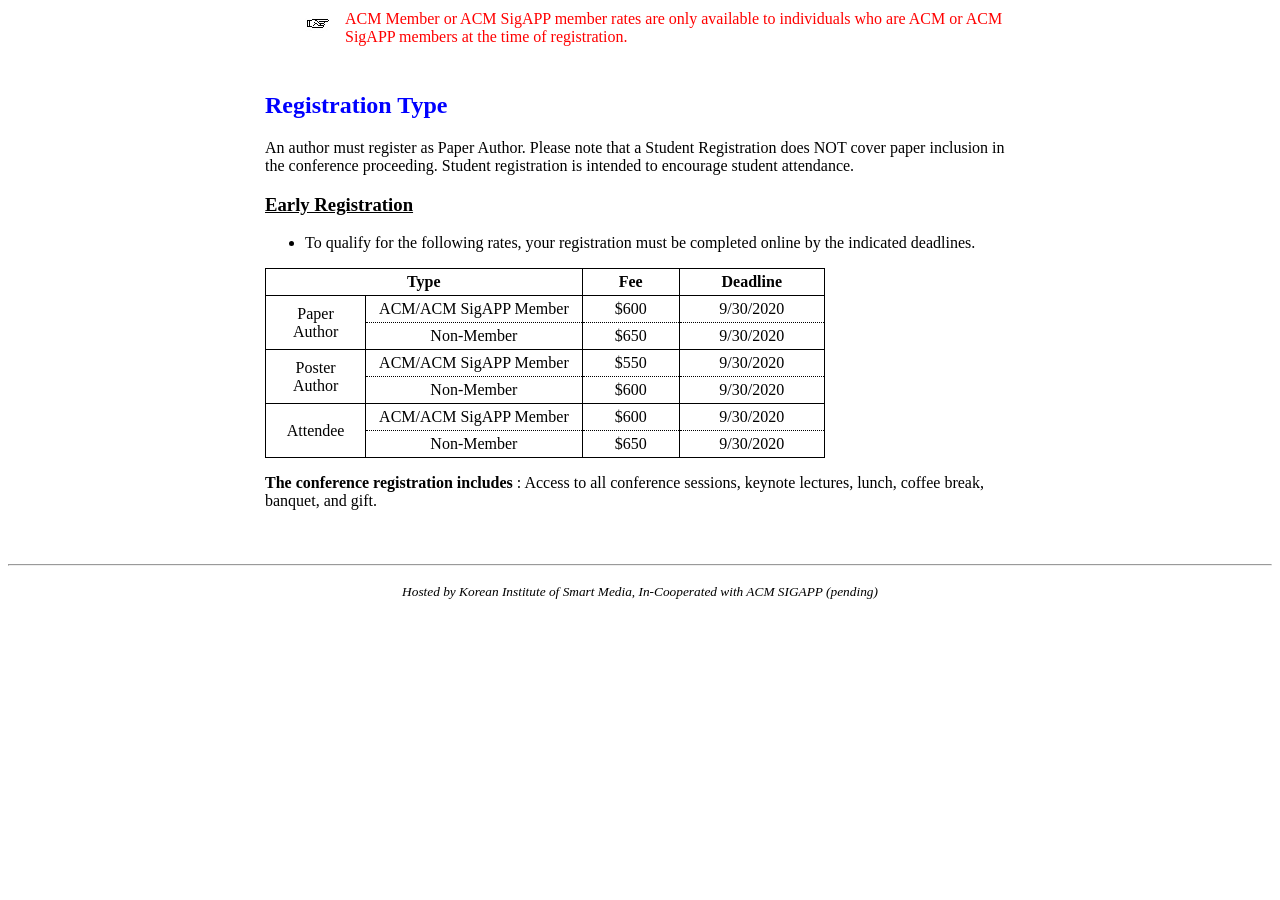
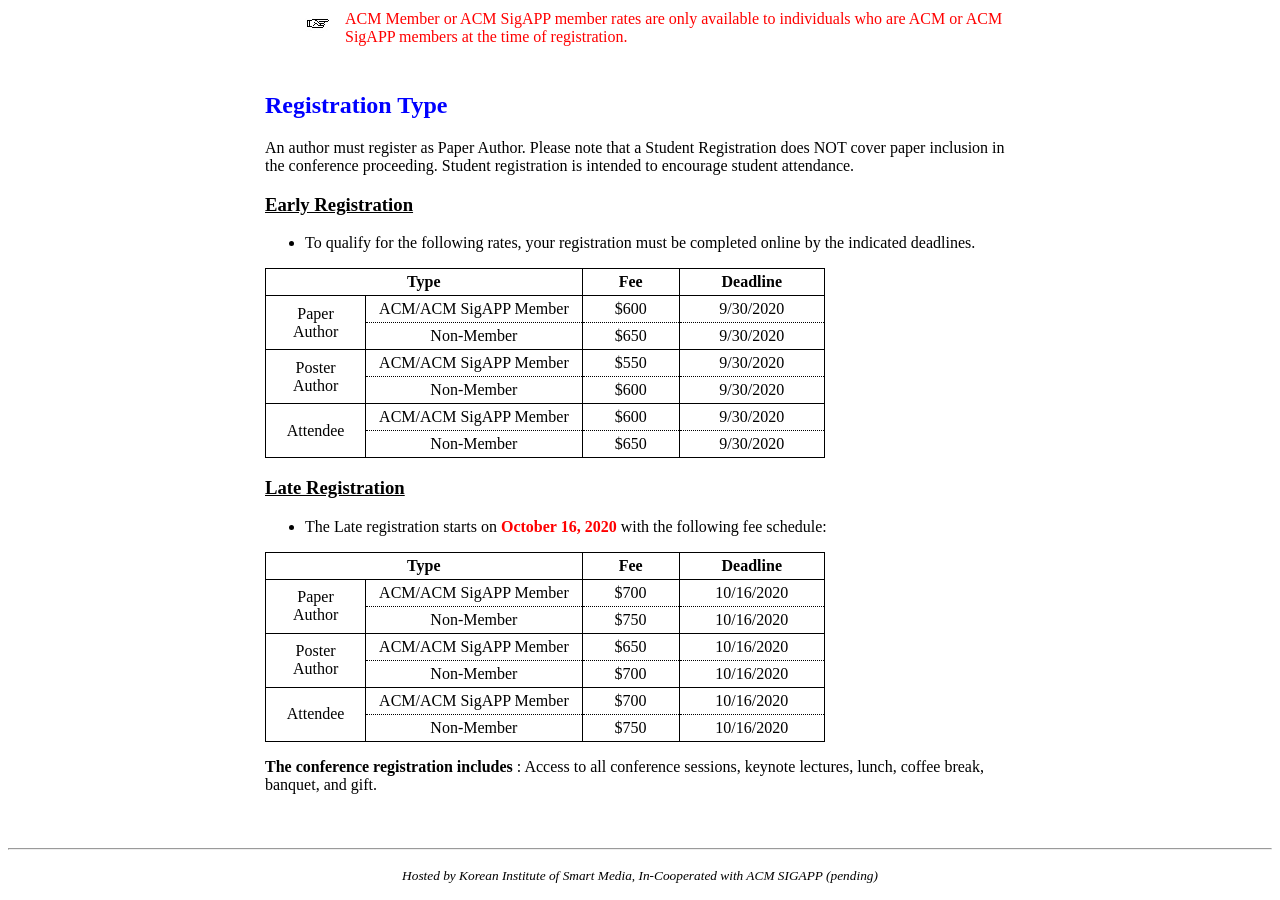
Before and after one commit to icea-conf/2020, a Jekyll site: the page built from registration/index.html, in a window 1280 px wide and 900 px high, scrolled down 756 px. Built offline with Jekyll 4.4.1, drawn with Linux system fonts in a browser that asks for light colours; before the commit the page ends 1372 px from its top, so only the background shows below that.

Commit message:
Update index.html

```diff
--- a/registration/index.html
+++ b/registration/index.html
@@ -129,6 +129,103 @@
                          </tr>
                     </tbody>
                </table>
+
+               <h3><u>Late Registration</u></h3>
+               <ul>
+                    <li><p>The Late registration starts on <b style="color: #FF0000">October 16, 2020</b> with the following fee schedule:</p></li>
+               </ul>
+               <table class="tlayout" cellspacing="0">
+                    <tbody style="text-align: center">
+                         <tr>
+                              <td class="theader" width="30%" colspan="2">
+                                   <b>Type</b>
+                              </td>
+                              <td class="theader" width="10%">
+                                   <b>Fee</b>
+                              </td>
+                              <td class="theader" width="15%">
+                                   <b>Deadline</b>
+                              </td>
+                         </tr>
+                         <tr>
+                              <td class="tcontent3" rowspan="2">
+                                   Paper<br>
+                                   Author
+                              </td>
+                              <td class="tcontent1">
+                                   ACM/ACM SigAPP Member
+                              </td>
+                              <td class="tcontent1">
+                                   $700
+                              </td>
+                              <td class="tcontent1">
+                                   10/16/2020
+                              </td>
+                         </tr>
+                         <tr>
+                              <td class="tcontent2">
+                                   Non-Member
+                              </td>
+                              <td class="tcontent2">
+                                   $750
+                              </td>
+                              <td class="tcontent2">
+                                   10/16/2020
+                              </td>
+                         </tr>
+                         <tr>
+                              <td class="tcontent3" rowspan="2">
+                                   Poster<br>
+                                   Author
+                              </td>
+                              <td class="tcontent1">
+                                   ACM/ACM SigAPP Member
+                              </td>
+                              <td class="tcontent1">
+                                   $650
+                              </td>
+                              <td class="tcontent1">
+                                   10/16/2020
+                              </td>
+                         </tr>
+                         <tr>
+                              <td class="tcontent2">
+                                   Non-Member
+                              </td>
+                              <td class="tcontent2">
+                                   $700
+                              </td>
+                              <td class="tcontent2">
+                                   10/16/2020
+                              </td>
+                         </tr>
+                         <tr>
+                              <td class="tcontent3" rowspan="2">
+                                   Attendee
+                              </td>
+                              <td class="tcontent1">
+                                   ACM/ACM SigAPP Member
+                              </td>
+                              <td class="tcontent1">
+                                   $700
+                              </td>
+                              <td class="tcontent1">
+                                   10/16/2020
+                              </td>
+                         </tr>
+                         <tr>
+                              <td class="tcontent2">
+                                   Non-Member
+                              </td>
+                              <td class="tcontent2">
+                                   $750
+                              </td>
+                              <td class="tcontent2">
+                                   10/16/2020
+                              </td>
+                         </tr>
+                    </tbody>
+               </table>
                <p><b>The conference registration includes</b> : Access to all conference sessions, keynote lectures, lunch, coffee break, banquet, and gift.</p>
           </div>
      </div>
```
